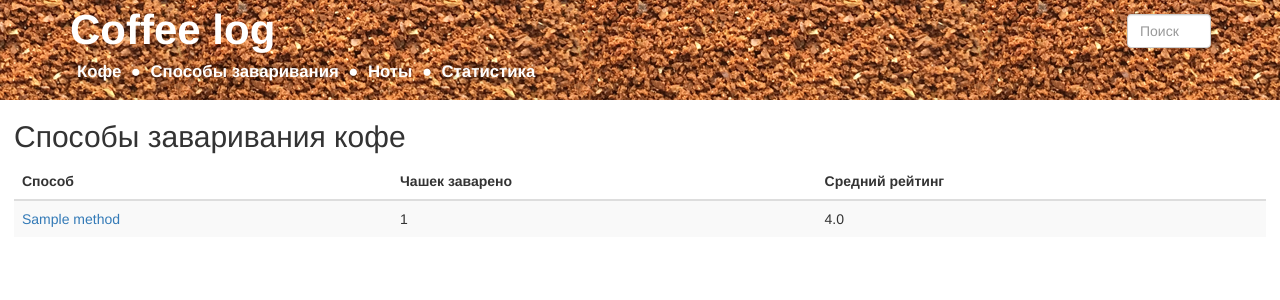
After one commit to zimnukhov/coffee, a Django app: template coffee/templates/coffee/method_list.html in a window 1280 px wide. The commit adds this page. Shown: the top 300 px of the page. Run offline with Django 3.2, Linux system fonts and the light colour scheme; the template is opened without the code that fills it: most values are stand-ins (such as "Sample title", 1, 10 or a date in 2020); some libraries are stand-ins or nearby versions.

Commit message:
add brewing method list page

```diff
--- a/coffee/templates/coffee/base.html
+++ b/coffee/templates/coffee/base.html
@@ -18,6 +18,8 @@
                 <ul id="header-links">
                     <li><a href="{% url 'coffee:all-bags' %}">Кофе</a></li>
                     <li><a>&#9679;</a></li>
+                    <li class="hidden-xs"><a href="{% url 'coffee:methods' %}">Способы заваривания</a></li>
+                    <li class="hidden-xs"><a>&#9679;</a></li>
                     <li><a href="{% url 'coffee:notes' %}">Ноты</a></li>
                     <li><a>&#9679;</a></li>
                     <li><a href="{% url 'coffee:stats' %}">Статистика</a></li>
--- /dev/null
+++ b/coffee/templates/coffee/method_list.html
@@ -0,0 +1,22 @@
+{% extends "coffee/base.html" %}
+{% block content %}
+<h2>Способы заваривания кофе</h2>
+<table class="table table-striped">
+    <thead>
+        <tr>
+            <th>Способ</th>
+            <th>Чашек заварено</th>
+            <th>Средний рейтинг</th>
+        </tr>
+    </thead>
+    <tbody>
+        {% for method in methods %}
+        <tr>
+            <td><a href="{{ method.get_absolute_url }}">{{ method.name }}</a></td>
+            <td>{{ method.count }}</td>
+            <td>{{ method.avg_rating|floatformat:1 }}</td>
+        </tr>
+        {% endfor %}
+    </tbody>
+</table>
+{% endblock %}
--- a/coffee/urls.py
+++ b/coffee/urls.py
@@ -18,6 +18,7 @@ urlpatterns = [
     url(r'^method/(\d+)/?$', views.method_details, name='brewing-method'),
     url(r'^coffee/(\d+)/?$', views.coffee_details, name='coffee-details'),
     url(r'^roaster/(\d+)/?$', views.roaster, name='roaster-details'),
+    url(r'^methods/?$', views.method_list, name='methods'),
     url(r'^notes/?$', views.descriptor_list, name='notes'),
     url(r'^notes/(\d+)/?$', views.descriptor, name='note-details'),
     url(r'^stats/?$', views.stats, name='stats'),
```
Also changed, not shown: coffee/views.py (+11 -1 lines).
